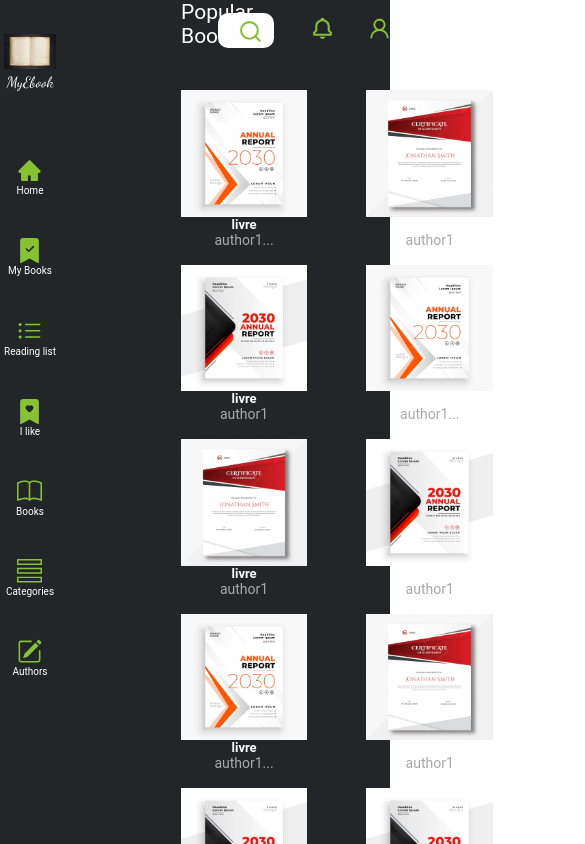
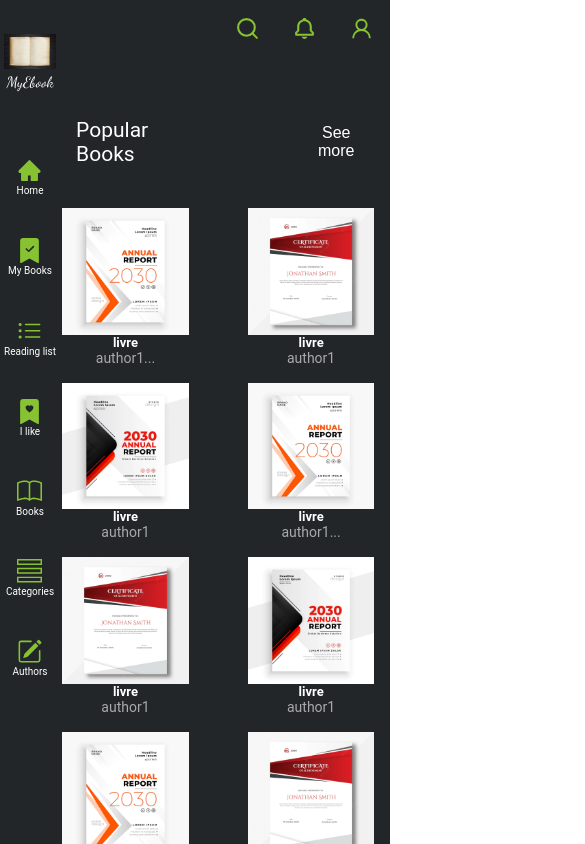
Before and after one commit to Houda-DE/ebook-frontend, a Next.js app: page / in a window 390 px wide. Shown: the top 844 px of the page, 585 px wide, since content can reach past the window. Built offline with nearby package versions, Linux system fonts and the light colour scheme.

Commit message:
responsivity

```diff
--- a/component/Navbar/index.jsx
+++ b/component/Navbar/index.jsx
@@ -11,16 +11,10 @@ const navbar = () => {
                 <div className={styles.text}>
                     MyEbook
                 </div>
-                <div className={styles.searchContainer}>
-                    <input
-                        placeholder="Search..."
-                        className={styles.input}
-                    />
-                    <button className={styles.button}>
+                <div className={styles.notification}>
+                <button className={styles.button}>
                         <FiSearch/>
                     </button>
-                </div>
-                <div className={styles.notification}>
                     <button>
                         <BiBell/>
                     </button>
--- a/component/Navbar/style.module.css
+++ b/component/Navbar/style.module.css
@@ -7,7 +7,6 @@
     height: 60px;
     display: flex;
     flex-direction: row;
-    gap: 25vw;
     align-items: center;
     color: white;
 }
@@ -18,12 +17,11 @@
 }
 
 .notification{
-    position: absolute;
+    position: fixed;
     right: 10px;
     display: flex;
     flex-direction: row;
     gap: 20px;
-    position: relative;
 }
 
 .notification button{
@@ -40,45 +38,57 @@
     cursor: pointer;
 }
 
-.input{
-    outline: none;
-    border: none;
-    width: 85%;
-    background-color: transparent;
-}
-
 .searchContainer{
     height: 35px;
-    width: 25vw;
-    display: flex;
-    flex-direction: row;
-    gap: 5px;
+    display: grid;
+    align-items: center;
+    justify-content: center;
+    grid-template-columns: auto auto;
+    width: 300px;
     padding: 5px;
     border-radius: 10px;
+    gap: none;
     background-color: white;
 }
 
 @media (min-width:320px)  {
 
     .container{
-        gap: 40px;
+        gap: 25px;
     }
 
     .text{
-        visibility: hidden;
+        display: none;
+    }
+
+    .searchContainer{
+        width: 280px;
+        background-color: transparent;
     }
 
 }
-@media (min-width:480px)  {}
+@media (min-width:480px)  {
+    .text{
+        display: block;
+    }
+}
 @media (min-width:600px)  {}
 @media (min-width:801px)  {
+
+
     .container{
         gap: 25vw;
     }
 
-    .text{
-        visibility: visible;
+    .searchContainer{
+        width: 300px;
+        background-color: white;
+        gap: 25vw;
     }
 }
-@media (min-width:1025px) {}
+@media (min-width:1025px) {
+    .text{
+        display: block;
+    }
+}
 @media (min-width:1320px) {}
--- a/component/Welcome/styles.module.css
+++ b/component/Welcome/styles.module.css
@@ -10,6 +10,7 @@
     color: white;
     align-items: center;
     justify-content: center;
+    padding: 14vh 5vh 4vh 12vh;
 }
 
 .booksContainer{
@@ -104,16 +105,16 @@
 @media (min-width:320px)  {
 
     .popularBooks{
-        width: 70vw;
+        width: 60vw;
         grid-template-columns: auto auto;
     }
 
     .categorieauthorCardsContainer{
-        visibility: hidden;
+        display: none;
     }
 
     .booksCardContainer{
-        visibility:  hidden;
+        display: none;
     }
 
 }
@@ -127,17 +128,6 @@
         grid-template-columns: auto auto auto;
     }
 
-    .categorieauthorCardsContainer{
-        visibility: visible;
-        width: fit-content;
-        flex-direction: row;
-    }
-
-    .booksCardContainer{
-        visibility:  visible;
-        width: fit-content;
-    }
-
     .booksContainer{
         flex-wrap: wrap;
     }
@@ -148,11 +138,21 @@
 
     .container{
         flex-direction: column;
-        padding: 14vh 5vh 4vh 15vh;
     }
 
     .popularBooks{
         grid-template-columns: auto auto auto auto;
+    }
+
+    .categorieauthorCardsContainer{
+        display:flex;
+        width: fit-content;
+        flex-direction: row;
+    }
+
+    .booksCardContainer{
+        display: flex;
+        width: fit-content;
     }
 
 }
--- a/pages/index.tsx
+++ b/pages/index.tsx
@@ -7,7 +7,7 @@ import Navbar from '../component/Navbar'
 
 export default function Home() {
   return (
-    <div style={{minHeight : '100vh' , backgroundColor : '#222629' , maxWidth : '100vw'}}>
+    <div style={{minHeight : '100vh' , backgroundColor : '#222629' , minWidth : '100vw' , maxWidth : '100vw'}}>
       <Navbar/>
       <Sidebar/>
       <Welcome/>
```
